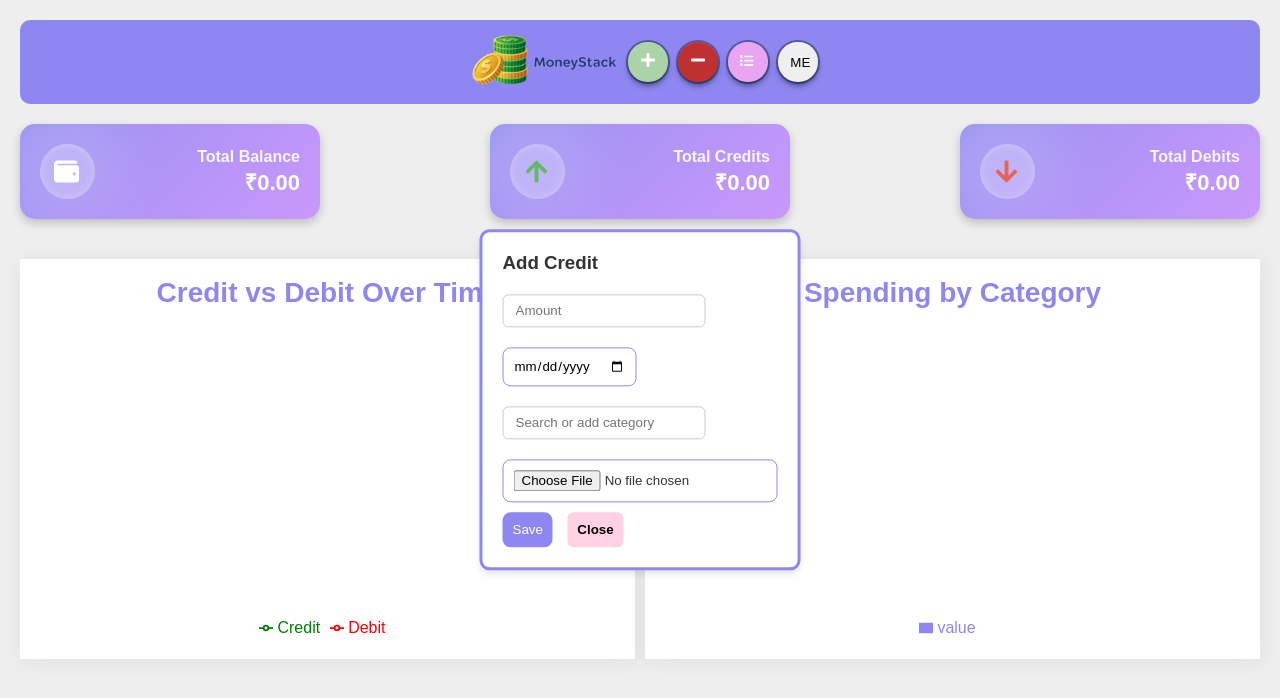
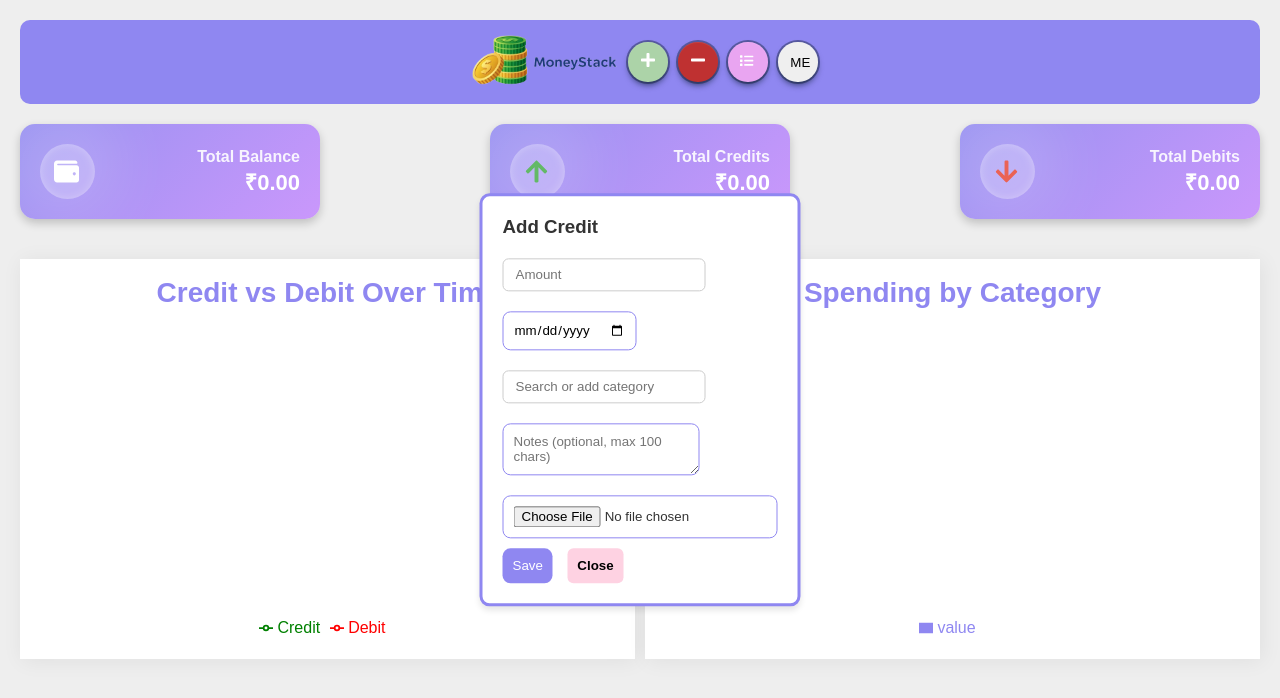
Before and after one commit to SavyaAaseya/moneystack, a React (Create React App) app: page / in a window 1280 px wide. Both pictures are taken after a click on the button 648 px from the left and 62 px from the top of the page. Shown: the top 698 px of the page. Built offline with nearby package versions, Linux system fonts and the light colour scheme.

Commit message:
Added notes for addind debit or credit transaction

```diff
--- a/src/components/Dashboard/Dashboard.js
+++ b/src/components/Dashboard/Dashboard.js
@@ -48,6 +48,7 @@ const Dashboard = () => {
   const [menuOpen, setMenuOpen] = useState(null);
   const [creditCategories, setCreditCategories] = useState([]);
   const [debitCategories, setDebitCategories] = useState([]);
+  const [notes, setNotes] = useState("");
 
   const recordsPerPage = 5;
 
@@ -216,6 +217,7 @@ const Dashboard = () => {
     setAmount(transaction.amount);
     setDate(transaction.date);
     setCategory(transaction.category);
+    setNotes(transaction.notes || "");
     setShowModal(transaction.type); // Open the modal
   };
 
@@ -261,7 +263,7 @@ const Dashboard = () => {
   };
   const navigate = useNavigate();
   const saveTransaction = () => {
-    if (!amount.trim() || !date || !category) {
+    if (!amount || !date || !category) {
       alert("All fields (Amount, Date, and Category) are mandatory!");
       return;
     }
@@ -276,7 +278,8 @@ const Dashboard = () => {
       date,
       category,
       type: showModal,
-      attachment, // Already processed in handleFileChange
+      notes: notes.trim(),
+      attachment,
     };
 
     let existingTransactions =
@@ -298,6 +301,7 @@ const Dashboard = () => {
     setAmount("");
     setDate("");
     setCategory("");
+    setNotes("");
     setAttachment([]);
   };
 
@@ -428,6 +432,8 @@ const Dashboard = () => {
                     </div>
                   )}
                 </th>
+                <th>Notes</th>
+
                 <th>
                   Type{" "}
                   <FaFilter
@@ -486,6 +492,11 @@ const Dashboard = () => {
                 <tr key={i}>
                   <td>₹{Number(t.amount).toFixed(2)}</td>
                   <td>{t.category}</td>
+                  <td title={t.notes}>
+                    {t.notes && t.notes.length > 20
+                      ? `${t.notes.substring(0, 20)}...`
+                      : t.notes || "—"}
+                  </td>
                   <td>
                     <span
                       className={`pill ${
@@ -672,6 +683,13 @@ const Dashboard = () => {
                         const updated = [...stored, trimmed];
                         localStorage.setItem(key, JSON.stringify(updated));
                         alert(`New category "${trimmed}" added!`);
+
+                        // ⏱ Refresh category list in state immediately
+                        if (showModal === "credit") {
+                          setCreditCategories((prev) => [...prev, trimmed]);
+                        } else {
+                          setDebitCategories((prev) => [...prev, trimmed]);
+                        }
                       }
                     }}
                   >
@@ -679,6 +697,13 @@ const Dashboard = () => {
                   </button>
                 )}
             </div>
+            <textarea
+              className="input-styles"
+              maxLength={100}
+              placeholder="Notes (optional, max 100 chars)"
+              value={notes}
+              onChange={(e) => setNotes(e.target.value)}
+            />
             <input
               className="input-styles"
               placeholder="Attachment (optional)"
```
